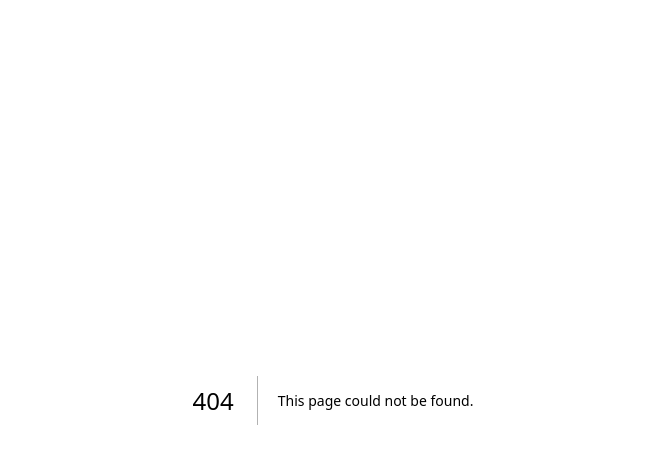
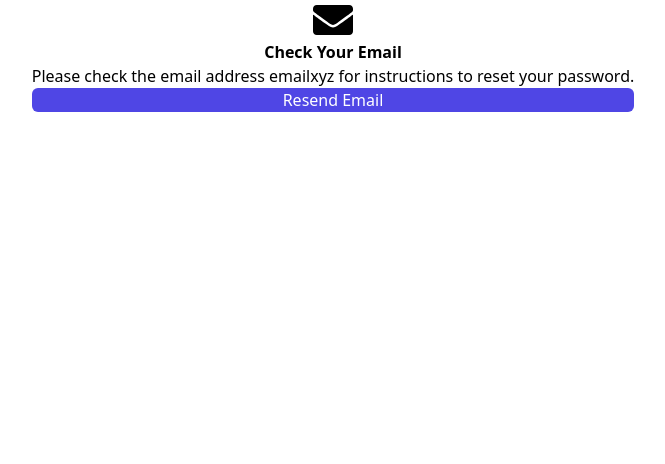
Before and after one commit to Niharika0104/WordWave, a Next.js app: page /auth/emailsent in a window 1280 px wide. Before the commit this address had no page. Shown: the top 464 px of the page, without its empty margins (307-972 px from the left). Built offline with nearby package versions, Linux system fonts and the light colour scheme.

Commit message:
added send email

```diff
--- a/Components/AuthComponents/EmailSentConfirmation.tsx
+++ b/Components/AuthComponents/EmailSentConfirmation.tsx
@@ -0,0 +1,28 @@
+"use client"
+import React, { useState } from "react";
+import { FaEnvelope } from 'react-icons/fa';
+
+export default function ForgotPassword() {
+  const [email, setEmail] = useState("");
+
+  const sendMail = () => {
+    // Call the API endpoint to resend the mail
+  };
+
+  return (
+    <div className="flex h-screen w-screen justify-center items-center">
+      <div className="w-[80%] sm:w-[25%] mx-auto text-center">
+        <div className="flex justify-center items-center h-32 w-32 bg-white border-indigo-600 border-4 rounded-full mx-auto">
+          <FaEnvelope fontSize={40} className="text-indigo-600" />
+        </div>
+        <h1 className="font-bold text-[2.5rem] text-center my-5">Check Your Email</h1>
+        <h5 className="font-medium text-md text-center my-5">Please check the email address emailxyz for instructions to reset your password.</h5>
+        <div className="flex justify-center mt-5">
+          <button onClick={sendMail} type="submit" className="w-full text-center h-10 bg-indigo-600 text-white rounded-md hover:opacity-80">
+            Resend Email
+          </button>
+        </div>
+      </div>
+    </div>
+  );
+}
--- a/Components/AuthComponents/ForgotPassword.tsx
+++ b/Components/AuthComponents/ForgotPassword.tsx
@@ -1,6 +1,6 @@
 "use client"
 import React, { useState,FormEvent  } from "react";
-import { FaEye, FaEyeSlash ,FaGoogle,FaGithub,FaMailBulk,FaKey, FaEnvelope} from 'react-icons/fa';
+import { FaEnvelope} from 'react-icons/fa';
 
 
 
--- a/Components/AuthComponents/Login.tsx
+++ b/Components/AuthComponents/Login.tsx
@@ -87,7 +87,7 @@ export default function Login() {
 
     <span>Login with Github</span>
   </button>
-            <div className="text-center w-full text-gray-900 font-bold text-md my-3"> Don't have an account? <span className="text-indigo-600 underline cursor-pointer ">Register here</span></div>
+            <div className="text-center w-full text-gray-900 font-bold text-md my-3"> {"Don't have an account?"} <span className="text-indigo-600 underline cursor-pointer ">Register here</span></div>
           </form>
         </div>
       </div>
--- /dev/null
+++ b/app/auth/emailsent/page.tsx
@@ -0,0 +1,7 @@
+"use client"
+
+import EmailSentConfirmation from "@/Components/AuthComponents/EmailSentConfirmation"
+
+export default function EmailSent(){
+    return <EmailSentConfirmation/>
+}
--- a/app/editor/page.tsx
+++ b/app/editor/page.tsx
@@ -1,5 +1,5 @@
 "use client"
-import Editor from "@/Components/Editor"
-export default function(){
-    <Editor/>
+import EditorComponent from "@/Components/Editor"
+export default function Editor(){
+    <EditorComponent/>
 }
```
